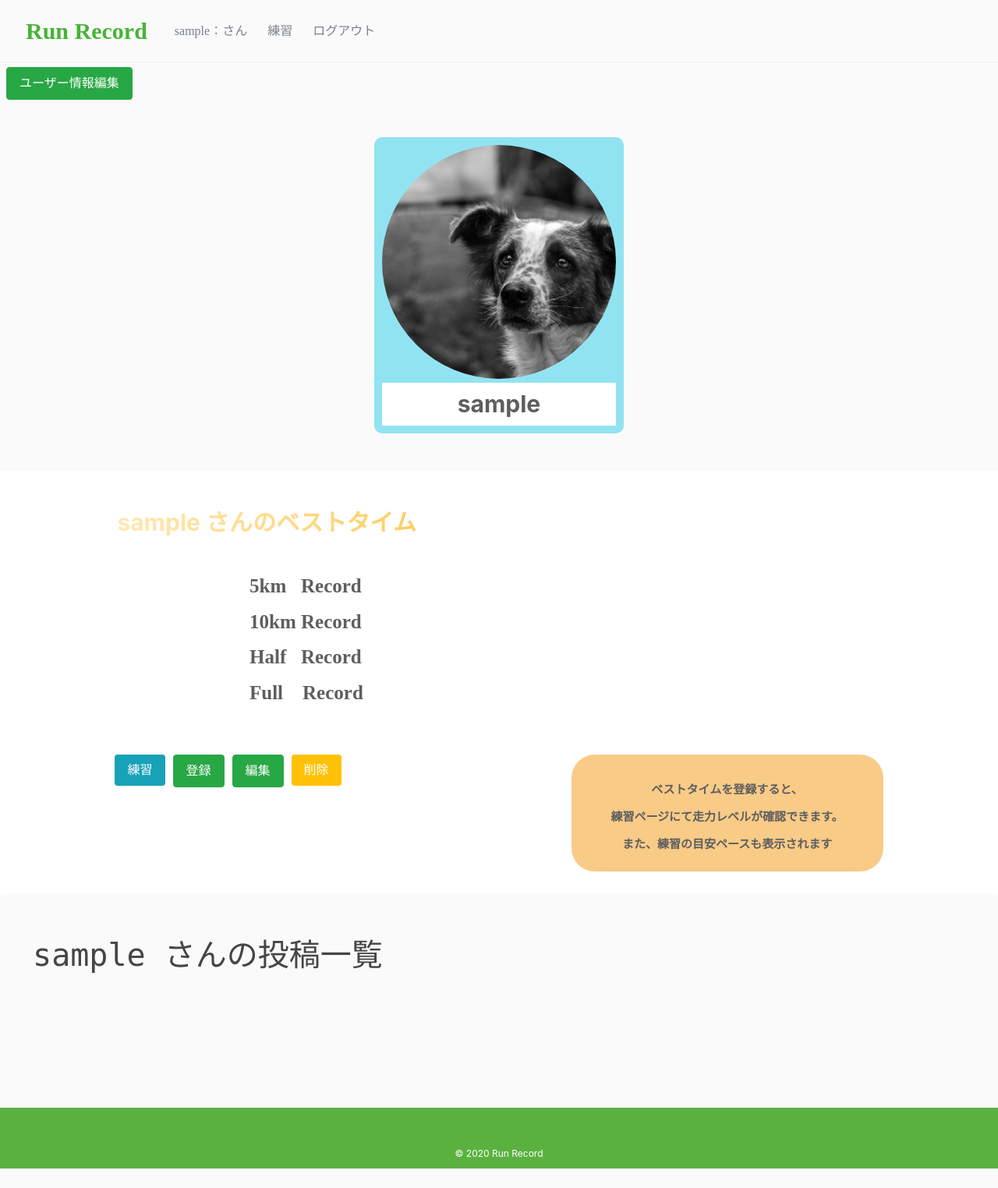
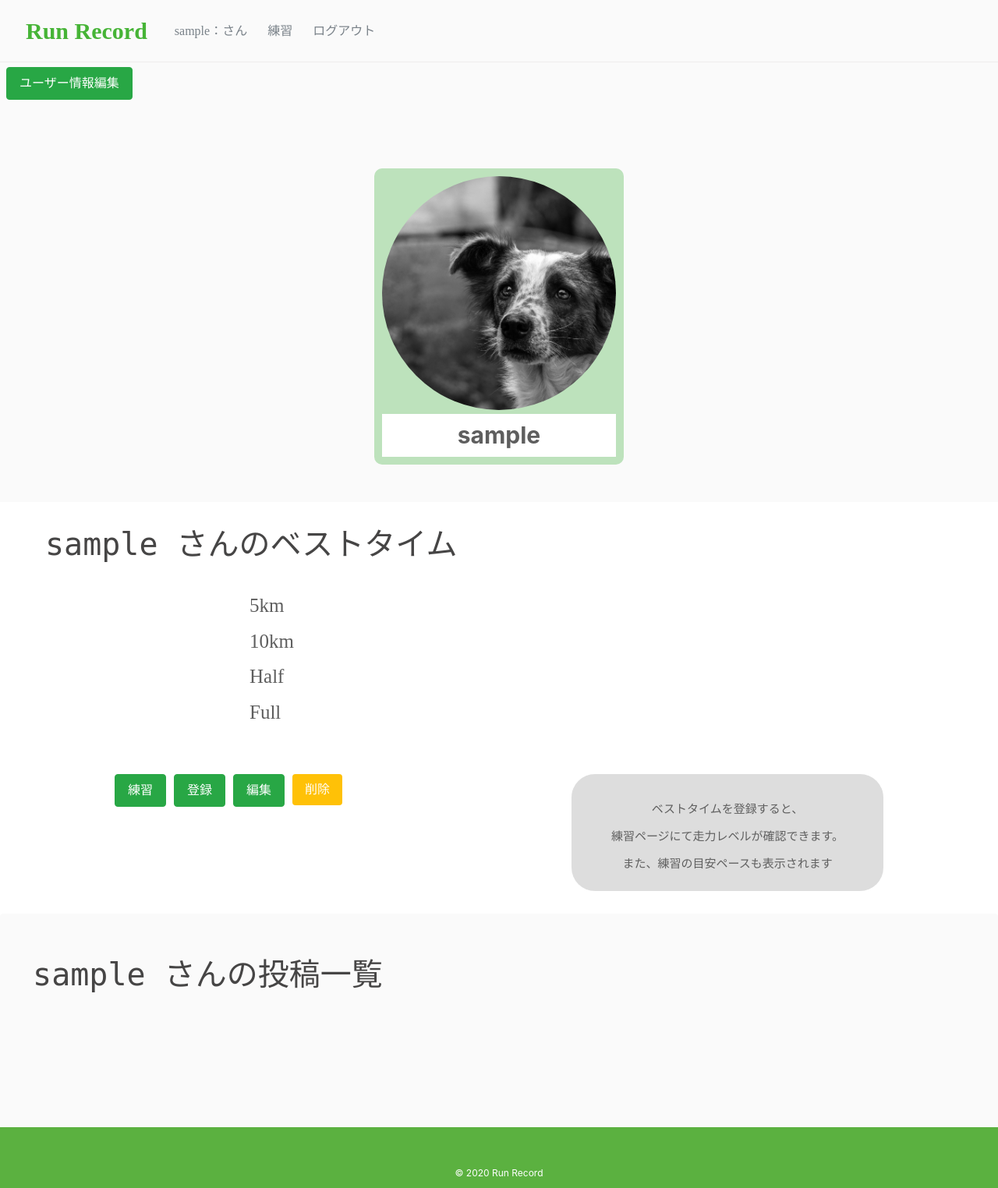
Before and after one commit to naoya221/run_r, a Rails app: page /users/1 in a window 1280 px wide. Shown: the whole page at 78% size. Before the commit the page ends 1499 px from the top, so only its background shows below. Run offline with Rails 7, Linux system fonts and the light colour scheme; the visitor is signed in with stand-in values (Sample User, id 1); data that the repository does not hold is empty; style sheets or scripts are compiled from the project's sources; parts of the project's set-up code (start-up, migrations or seed data) failed here and were passed over; some libraries are stand-ins or nearby versions.

Commit message:
ユーザー詳細ページの配色修正

```diff
--- a/app/javascript/src/application.scss
+++ b/app/javascript/src/application.scss
@@ -388,7 +388,8 @@ footer {
 }
 
 .user-profile {
-  background-color: rgb(146, 227, 241);
+  margin-top: 40px;
+  background-color: rgb(189, 226, 188);
   padding: 10px;
   border-radius: 10px;
 }
@@ -418,27 +419,6 @@ footer {
   object-fit: cover; //タテヨコ比を変えないままトリミング
 }
 
-.user-record-text {
-  color: white;
-  font-weight: bold;
-  font-size: 30px;
-  padding: 20px 0 40px 8vw;
-  /* 背景グラデーションを指定・幅を 200% にしておく */
-  background: linear-gradient(to right, rgb(255, 174, 0) 0%, rgb(253, 202, 90) 14.28%, rgb(248, 224, 171) 28.56%, rgb(255, 255, 255) 42.85%, rgb(255, 255, 255) 57.14%, rgb(255, 228, 169) 71.42%, rgb(255, 204, 95) 85.71%, rgb(255, 174, 0) 100%) 0% center / 200% auto;
-  /* 背景画像を文字でマスクする */
-          background-clip: text;
-  -webkit-background-clip: text;
-  /* 文字色を透明にできればよく color: transparent でも color: rgba(0, 0, 0, 0) でも可 */
-  -webkit-text-fill-color: transparent;
-  /* アニメーション指定 */
-  animation: example 4s linear infinite;
-}
-
-/* 背景の横位置をズラす */
-@keyframes example {
-  to { background-position-x: 200%; }
-}
-
 .balloon3-right-btm {
   display: inline-block;
   margin: 5px;
@@ -447,16 +427,14 @@ footer {
   height: 150px;
   line-height: 90px;
   text-align: center;
-  color: rgb(94, 94, 94);
+  color: rgb(95, 95, 95);
   font-size: 20px;
-  font-weight: bold;
-  background: rgba(248, 198, 122, 0.9);
+  background: rgba(218, 218, 218, 0.9);
   border-radius: 30px;
 }
 
 .user-record-group {
-  font-weight: bold;
-  font-family: Times New Roman;
+  font-family: MS Serif;
   color: rgb(94, 94, 94);
   font-size: 25px;
   padding-left: 25vw;
--- a/app/views/users/show.html.erb
+++ b/app/views/users/show.html.erb
@@ -33,14 +33,14 @@
 
 <br>
 
-<div class="user-record-text ml-5">
+<div class="titles ml-5">
     <%= "#{@user.nickname} さんのベストタイム" %>
 </div>
 
 <div class="user-record-group">
 
     <div class="d-flex align-items-center justify-content-between mb-2">
-        5km &nbsp; Record
+        5km
         <div>
             <% if FiveKmRecord.where(user_id: params[:id]).present? %>
                 <%= "#{@five_record.minute[:name]}分" %>
@@ -50,7 +50,7 @@
     </div>
 
     <div class="d-flex align-items-center justify-content-between mb-2">
-        10km Record
+        10km
         <div>
             <% if TenKmRecord.where(user_id: params[:id]).present? %>
                 <%= "#{@ten_record.minute[:name]}分" %>
@@ -60,7 +60,7 @@
     </div>
 
     <div class="d-flex align-items-center justify-content-between mb-2">
-        Half &nbsp; Record&nbsp;
+        Half
         <div>
             <% if HalfRecord.where(user_id: params[:id]).present? %>
                 <%= "#{@half_record.hour[:name]}時間" %>
@@ -71,7 +71,7 @@
     </div>
 
     <div class="d-flex align-items-center justify-content-between mb-2">
-        Full &nbsp;&nbsp; Record&nbsp;
+        Full
         <div>
             <% if FullRecord.where(user_id: params[:id]).present? %>
                 <%= "#{@full_record.hour[:name]}時間" %>
@@ -89,7 +89,7 @@
     <div class="user-show-btn-group">
         <div class="user-show-btn">
             <%= link_to user_vdots_path(@user) do %>
-                <button type="button" class="btn btn-success bg-info border-none text-white nav-link">練習</button>
+                <button type="button" class="btn btn-success text-white nav-link">練習</button>
             <% end %>
         </div>
         <% if @user.id == current_user&.id %>
```
